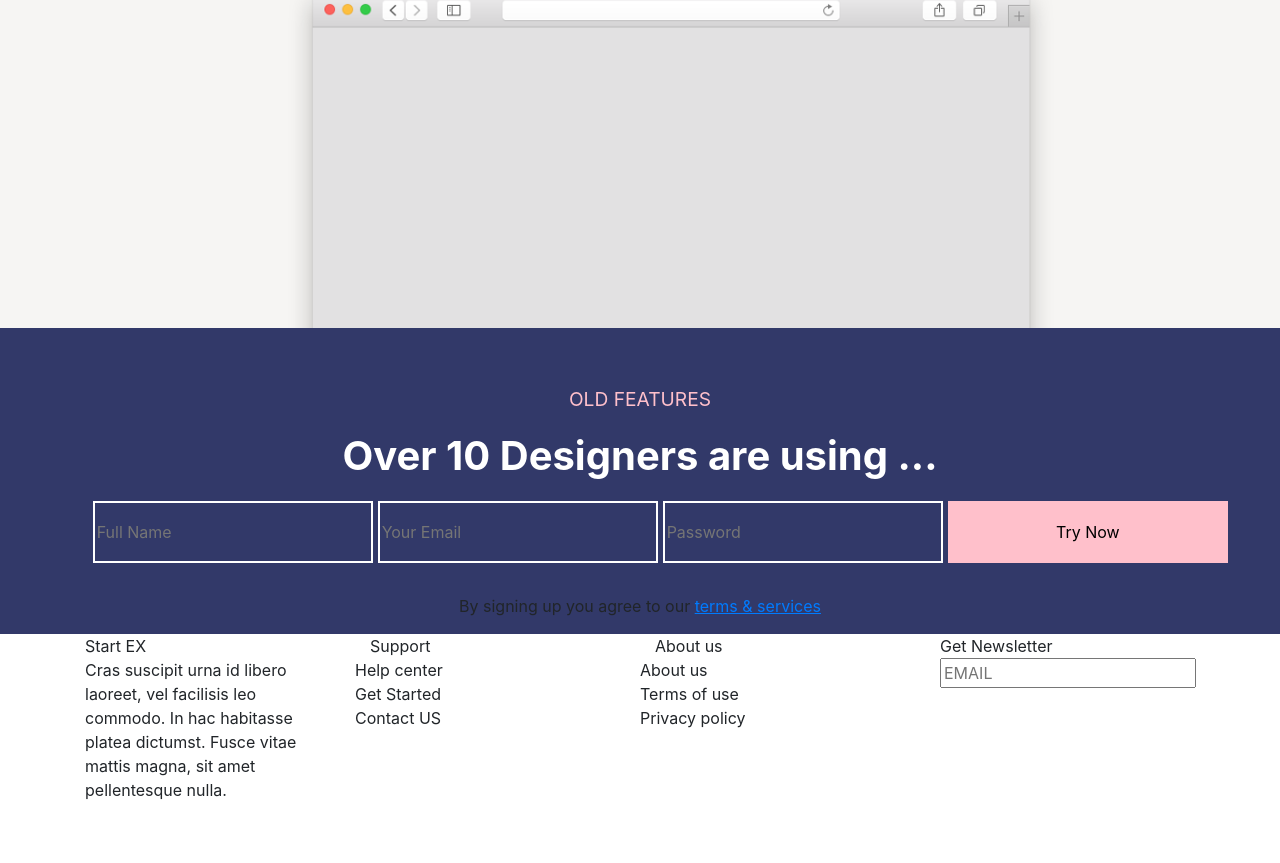
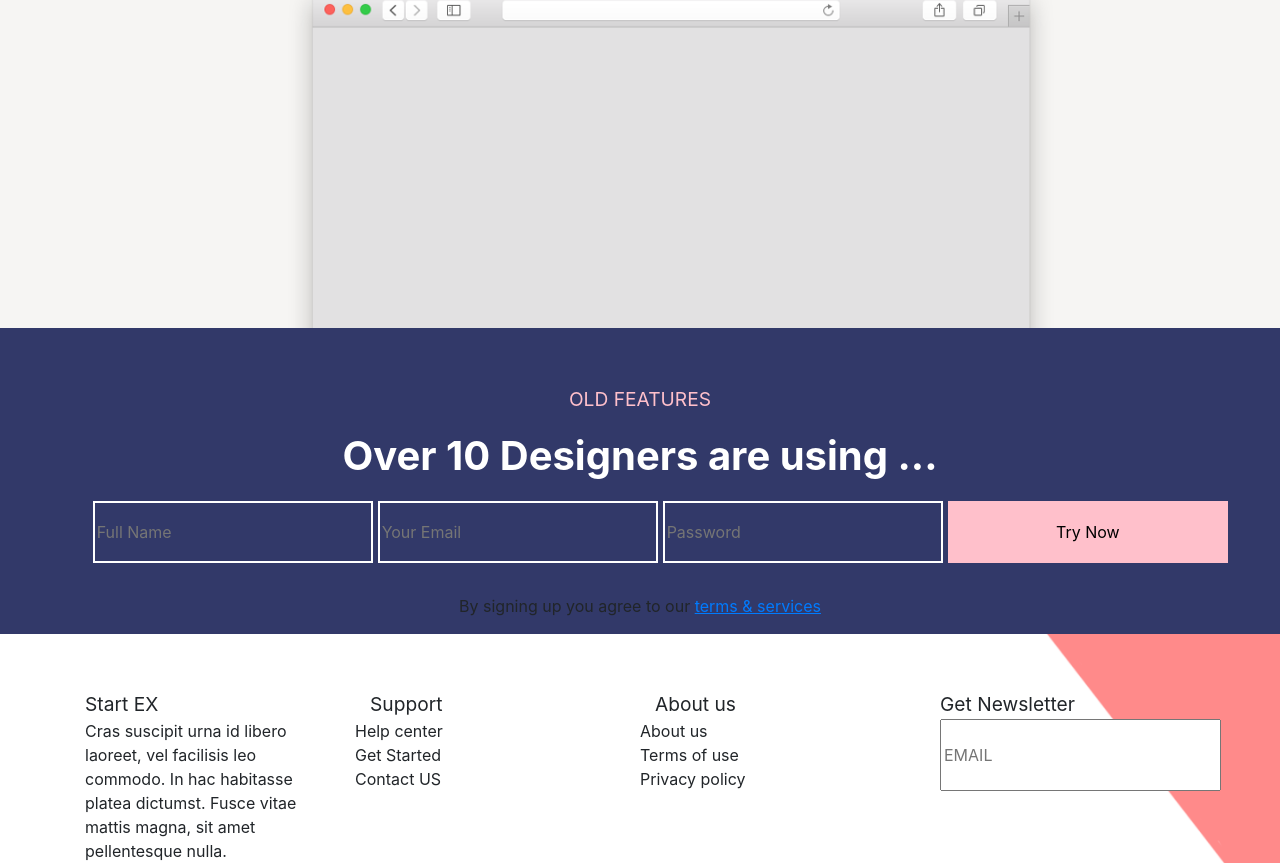
Before and after one commit to RamaLeu/boostrap, a plain HTML site: page index.html in a window 1280 px wide. Shown: the part 3215-4078 px from the top of the page. Before the commit the page ends 4017 px from the top, so only its background shows below. Drawn offline with nearby package versions, Linux system fonts and the light colour scheme.

Commit message:
WHY DOES THIS WORK

```diff
--- a/style.css
+++ b/style.css
@@ -209,3 +209,20 @@ body, html{
   height: 100%;
   background-size: cover;
 }
+.footer{
+  background-image: url("footer.png");
+  background-color: #cccccc;
+  width: auto;
+  height: 100%;
+  background-size: cover;
+  margin-left: 0px;
+  margin-right: 0px;
+}
+.f1{
+  margin-top: 5%;
+  font-size: 120%;
+}
+.finputs{
+  height: 50%;
+  width: 110%;
+}
```
